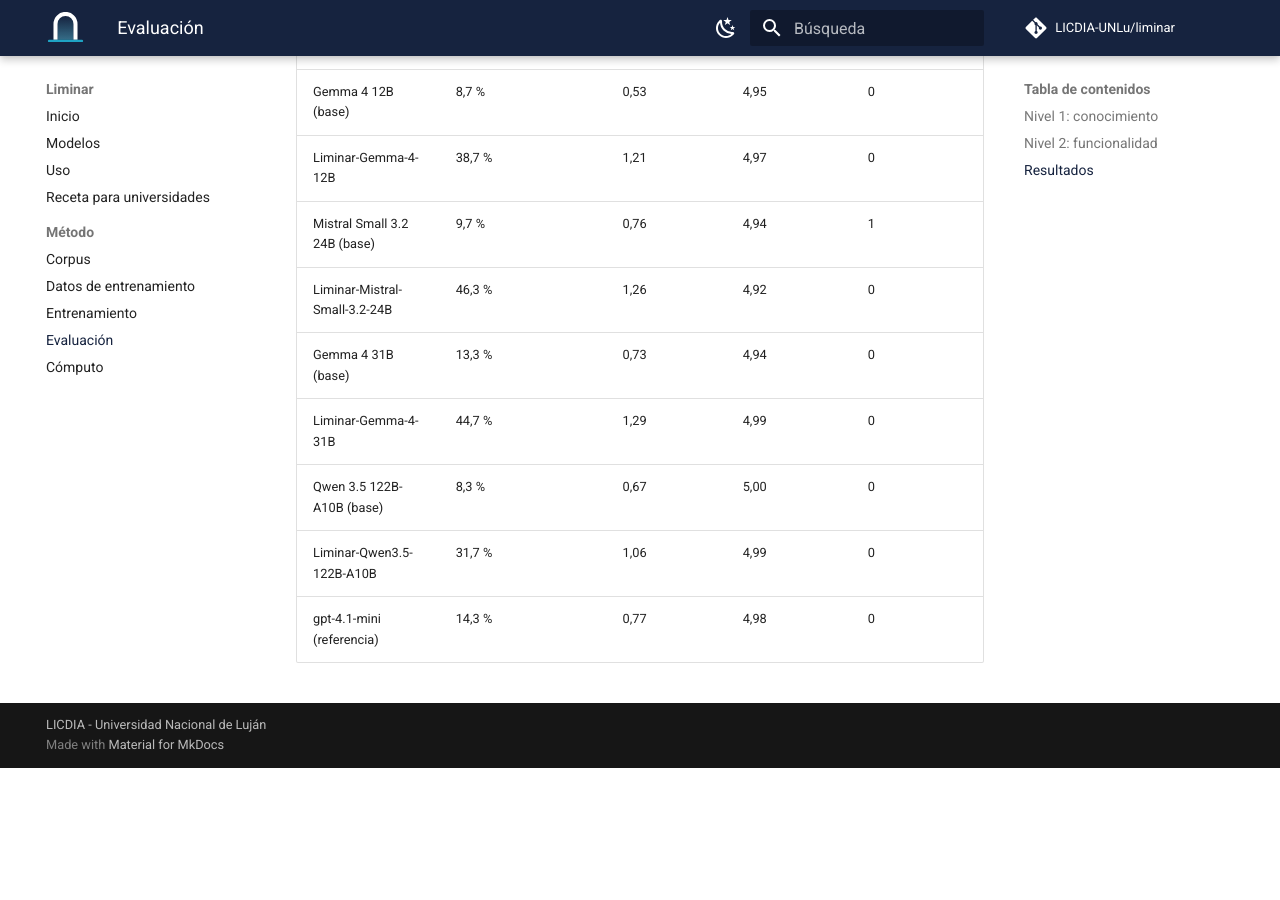
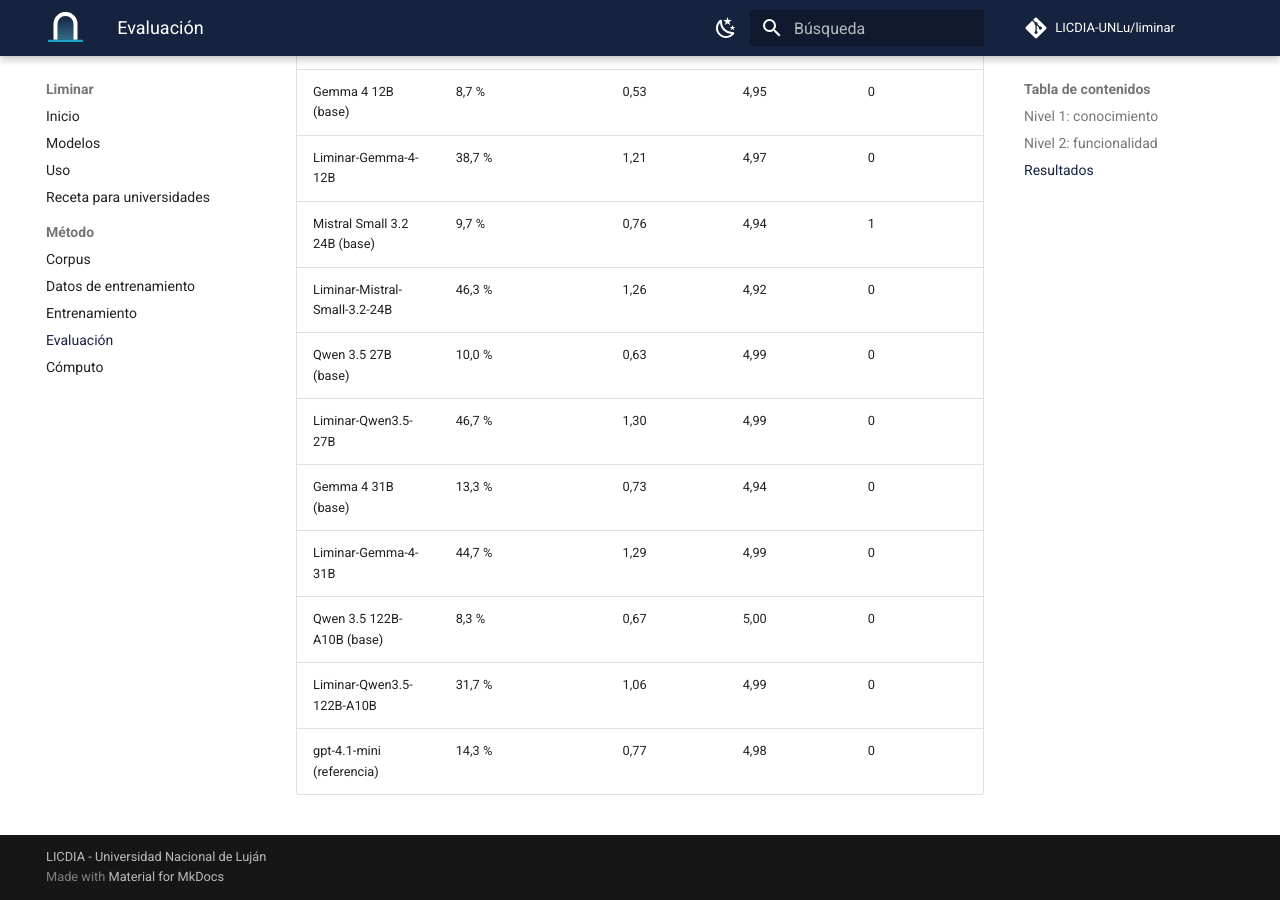
Before and after one commit to LICDIA-UNLu/liminar, an MkDocs documentation site: the page built from docs/evaluacion.md, in a window 1280 px wide and 900 px high, scrolled down 1295 px. Built offline with MkDocs 1.6.1 and Material for MkDocs 9.7.7, drawn with Linux system fonts in a browser that asks for light colours; comment, search, counter and statistics services are not loaded; before the commit the page ends 2063 px from its top, so only the background shows below that.

Commit message:
Add Qwen 3.5 27B evaluation results
Document the base and Liminar-Qwen3.5-27B scores in the README and evaluation page.

```diff
--- a/docs/evaluacion.md
+++ b/docs/evaluacion.md
@@ -35,6 +35,8 @@ cada modelo cuando tiene sus evaluaciones completas.
 | Liminar-Gemma-4-12B | 38,7 % | 1,21 | 4,97 | 0 |
 | Mistral Small 3.2 24B (base) | 9,7 % | 0,76 | 4,94 | 1 |
 | Liminar-Mistral-Small-3.2-24B | 46,3 % | 1,26 | 4,92 | 0 |
+| Qwen 3.5 27B (base) | 10,0 % | 0,63 | 4,99 | 0 |
+| Liminar-Qwen3.5-27B | 46,7 % | 1,30 | 4,99 | 0 |
 | Gemma 4 31B (base) | 13,3 % | 0,73 | 4,94 | 0 |
 | Liminar-Gemma-4-31B | 44,7 % | 1,29 | 4,99 | 0 |
 | Qwen 3.5 122B-A10B (base) | 8,3 % | 0,67 | 5,00 | 0 |
```
Also changed, not shown: README.md (+2 -0 lines).
